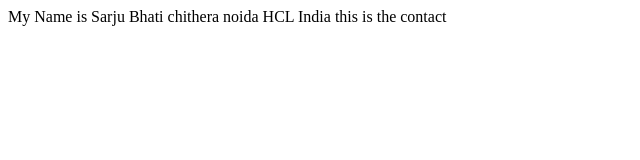
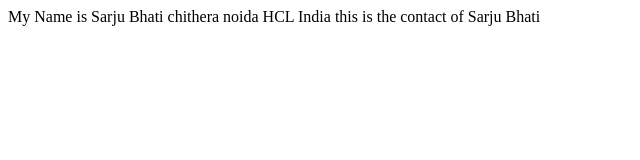
Before and after one commit to sarjubhati/sarjubhati, a plain HTML site: page contact.html in a window 1280 px wide. Shown: the whole page, without its empty margins (0-640 px from the left). Drawn offline with Linux system fonts and the light colour scheme.

Commit message:
fixed text

```diff
--- a/contact.html
+++ b/contact.html
@@ -1,6 +1,6 @@
 <html>
     <head> My Name is Sarju Bhati chithera  noida HCL India</head>
     <body>
-        this is the contact
+        this is the contact of Sarju Bhati
     </body>
 </html>
```
